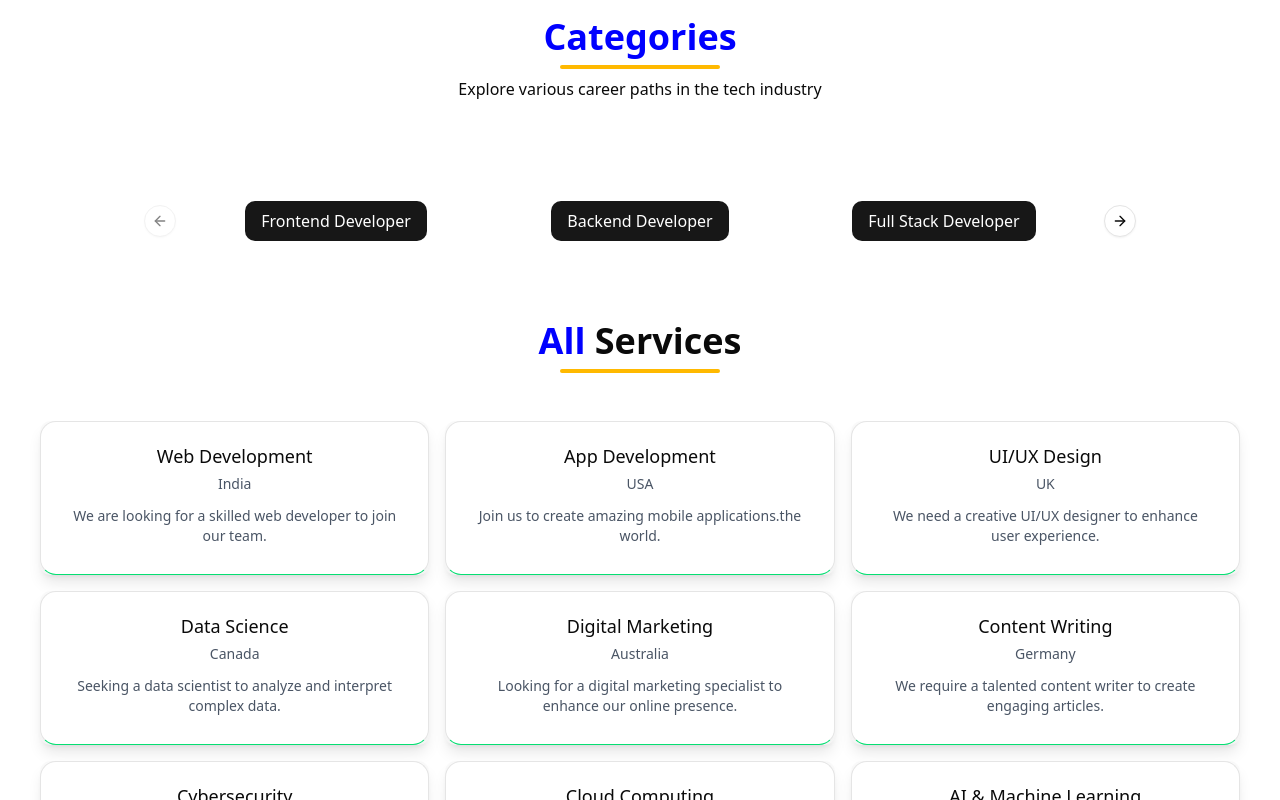
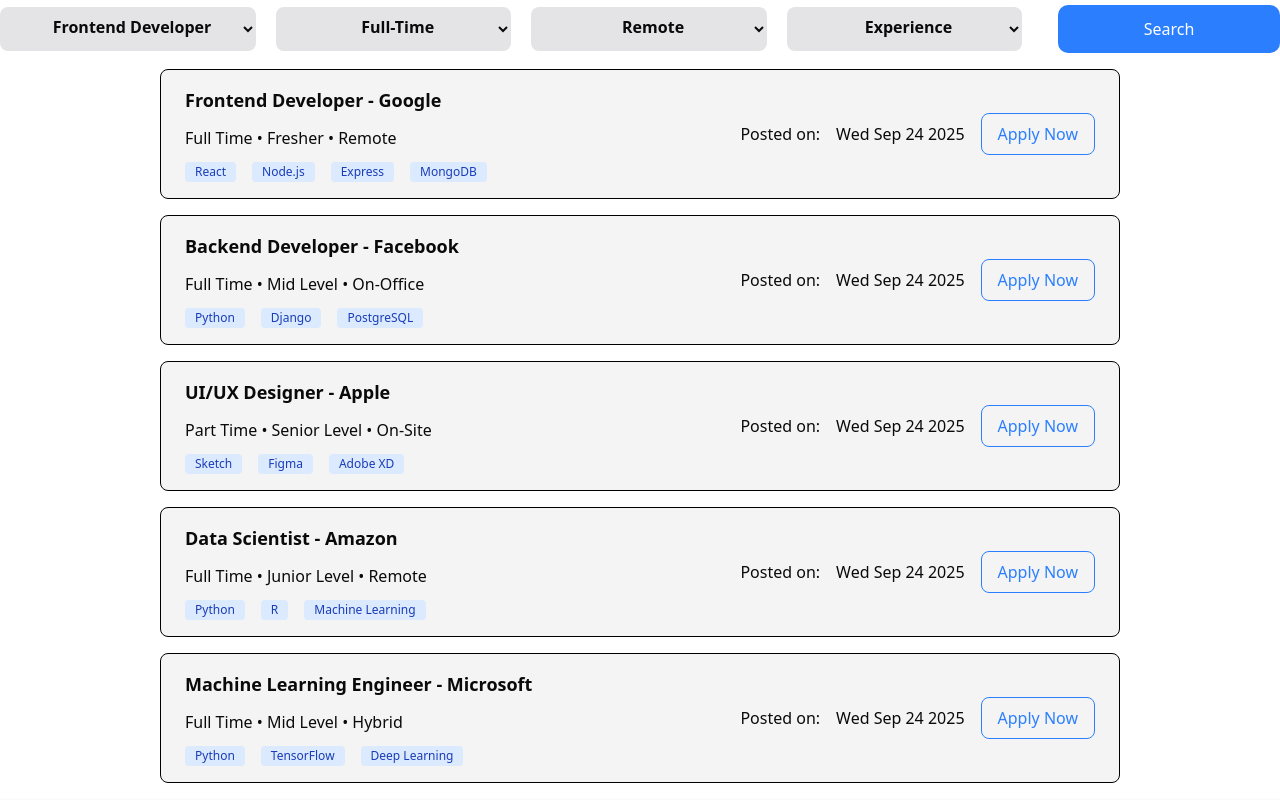
Before and after one commit to Amrenderkumar/Jiplay, a React (Vite) app: page / in a window 1280 px wide. Shown: the part 760-1560 px from the top of the page. Built offline with nearby package versions, Linux system fonts and the light colour scheme.

Commit message:
sexth commit

```diff
--- a/firebase.config.js
+++ b/firebase.config.js
@@ -24,3 +24,4 @@
 const auth = getAuth(app);
 
 export { auth };
+export { app };
--- a/package.json
+++ b/package.json
@@ -15,7 +15,7 @@
     "class-variance-authority": "^0.7.1",
     "clsx": "^2.1.1",
     "embla-carousel-react": "^8.6.0",
-    "firebase": "^12.1.0",
+    "firebase": "^12.4.0",
     "lucide-react": "^0.542.0",
     "react": "^19.1.1",
     "react-dom": "^19.1.1",
--- a/src/App.jsx
+++ b/src/App.jsx
@@ -39,4 +39,23 @@
   );
 }
 
+
+function App() {
+  const [user, setUser] = useState(null);
+
+  useEffect(() => {
+    const unsubscribe = auth.onAuthStateChanged((currentUser) => {
+      setUser(currentUser);
+    });
+
+    return () => unsubscribe();
+  }, []);
+
+  return (
+    <BrowserRouter>
+      <RouterProvider router={appRouter} />
+    </BrowserRouter>
+  );
+}
+
 export default App;
--- a/src/Component/Categories.jsx
+++ b/src/Component/Categories.jsx
@@ -1,47 +1,38 @@
-import { Carousel, CarouselContent, CarouselItem, CarouselNext, CarouselPrevious } from '@/components/ui/carousel'
 import React from 'react'
-
-const categories = [
-  "Frontend Developer",
-  "Backend Developer",
-  "Full Stack Developer",
-  "MERN Stack Developer",
-  "MEAN Stack Developer",
-  "DevOps Engineer",
-  "Data Scientist",
-  "Data Analyst",
-  "Machine Learning Engineer",
-  "Artificial Intelligence Engineer",
-  "Cloud Engineer",
-  "Cybersecurity Analyst",
-]
 
 const Categories = () => {
   return (
-    <div className="w-full max-w-4xl mx-auto">
-        <div className='my-10 py-3'>
-            <h1 className='text-4xl font-bold text-[blue] text-center '>Categories</h1>
-            <div className='w-40 h-1 border-b-4 border-y-amber-400 rounded-2xl mt-1 mx-auto md:mt-2'></div>
-            <p className='text-center py-2'>Explore various career paths in the tech industry</p>
-        </div>
-      <Carousel className="w-full max-w-4xl mx-auto my-20">
-        <CarouselContent>
-          {categories.map((category, index) => (
-            <CarouselItem
-              key={index}
-              className="basis-1/2 lg:basis-1/3 flex justify-center"
-            >
-              <button className="px-4 py-2 bg-primary text-white rounded-lg hover:bg-primary/80">
-                {category}
-              </button>
-            </CarouselItem>
-          ))}
-        </CarouselContent>
-        <CarouselPrevious />
-        <CarouselNext />
-      </Carousel>
+    <div className='flex justify-center items-center mt-10 gap-5'>
+      <select className="w-64 pt-2 text-center py-3 pl-5 bg-zinc-200 font-semibold rounded-md" id="">
+        <option value="">Frontend Developer</option>
+        <option value="">Backend Developer</option>
+        <option value="">UI/UX Designer</option>
+        <option value="">Data Scientist</option>
+        <option value="">Machine Learning Engineer</option>
+        <option value="">Cloud Engineer</option>
+        <option value="">Cybersecurity Analyst</option>
+      </select>
+      <select className="w-64 pt-2 text-center py-3 pl-5 bg-zinc-200 font-semibold rounded-md" id="">
+        <option value="">Full-Time</option>
+        <option value="">Part-Time</option>
+        <option value="">Internship</option>
+        <option value="">Freelance</option>
+      </select>
+        <select className="w-64 pt-2 text-center py-3 pl-5 bg-zinc-200 font-semibold rounded-md" id="">
+        <option value="">Remote</option>
+        <option value="">On-Office</option>
+        <option value="">Hybrid</option>
+      </select>
+       <select className="w-64 pt-2 text-center py-3 pl-5 bg-zinc-200 font-semibold rounded-md" id="">
+        <option value="">Experience</option>
+        <option value="">Fresher</option>
+        <option value="">Junior Level</option>
+        <option value="">Mid Level</option>
+        <option value="">Senior Level</option>
+       </select>
+      <button className="ml-4 px-4 py-3 w-60 bg-blue-500 text-white rounded-lg">Search</button>
     </div>
   )
 }
 
-export default Categories
+export default Categories;
--- a/src/Component/Dashboard.jsx
+++ b/src/Component/Dashboard.jsx
@@ -4,6 +4,8 @@
 import Latestjob from './Latestjob';
 import Profile from './Profile';
 import { Link } from 'react-router-dom';
+import Jobdata from '@/Jobdata';
+import { LogIn } from 'lucide-react';
 
 const Dashboard = () => {
   return (
@@ -37,7 +39,18 @@
       <div>
         <Header />
         <Categories />
-        <Latestjob />
+        {Jobdata.map((job, index) => (
+          <Latestjob
+            key={index}
+            title={job.title}
+            company={job.company}
+            type={job.type}
+            experience={job.experience}
+            location={job.location}
+            skills={job.skills}
+            date={job.date}
+          />
+        ))}
         <Profile />
         <Footer />
       </div>
--- a/src/Component/Jobcard.jsx
+++ /dev/null
@@ -1,20 +0,0 @@
-
-import React from 'react'
-
-const Jobcard = ({ job }) => {
-    return (
-        <div className='overflow-hidden shadow-lg rounded-lg'>
-            <div className='p-5 rounded-2xl bg-white border border-b-green-400 shadow-[0_4px_20px_rgba(0,0,0,0.1)] hover:shadow-[0_8px_30px_rgba(0,0,0,0.15)] hover:scale-105 transition-all duration-300 ease-in-out hover:bg-blue-50'>
-                <div>
-                    <h1 className='text-lg font-medium'>{job.Services}</h1>
-                    <p className='text-sm text-gray-600 p-1'>{job.location}</p>
-                </div>
-                <div>
-                    <p className='text-sm text-gray-600 p-2'>{job.description}</p>
-                </div>
-            </div>
-        </div>
-    )
-}
-
-export default Jobcard
--- a/src/Component/Latestjob.jsx
+++ b/src/Component/Latestjob.jsx
@@ -1,73 +1,28 @@
 import React from 'react'
-import Jobcard from './Jobcard';
 
- const randomJobs = [
-   {
-     id: 1,
-     Services: "Web Development",
-     location: "India",
-     description: "We are looking for a skilled web developer to join our team."
-   },
-   {
-     id: 2,
-     Services: "App Development",
-     location: "USA",
-     description: "Join us to create amazing mobile applications.the world."
-   },
-   {
-     id: 3,
-     Services: "UI/UX Design",
-     location: "UK",
-      description: "We need a creative UI/UX designer to enhance user experience."
-   },
-   {
-     id: 4,
-     Services: "Data Science",
-     location: "Canada",
-      description: "Seeking a data scientist to analyze and interpret complex data."
-   },
-   {
-     id: 5,
-     Services: "Digital Marketing",
-     location: "Australia",
-     description: "Looking for a digital marketing specialist to enhance our online presence."
-   },
-   {
-     id: 6,
-     Services: "Content Writing",
-     location: "Germany",
-      description: "We require a talented content writer to create engaging articles."
-   },
-   {
-      id: 7,
-      Services: "Cybersecurity",
-      location: "Singapore",
-      description: "Hiring a cybersecurity expert to protect our digital assets."
-   },
-   {
-      id: 8,
-      Services: "Cloud Computing",
-      location: "India",
-      description: "Seeking a cloud computing specialist to manage our cloud infrastructure."
-   },
-   {
-      id: 9,
-      Services: "AI & Machine Learning",
-      location: "USA",
-      description: "Looking for an AI/ML engineer to develop intelligent systems."
-   }
- ];
-const Latestjob = () => {
+
+
+const Skill = ["React","Node.js","Express","MongoDB"];
+const date1 = new Date();
+
+const Latestjob = (props) => {
   return (
-    <div>
-      <h1 className='text-4xl font-bold text-center my-10'>
-        <span className='text-[blue]'>All</span> Services
-        <div className='md:w-40 w-28 h-1 border-b-4 border-y-amber-400 rounded-2xl mt-1 mx-auto md:mt-2 mb-12'></div>
-      </h1>
-      <div className='grid gap-4 my-5 m-5 lg:grid-cols-3 md:grid-cols-2 sm:grid-cols-1 max-w-[1200px] mx-auto text-center'>
-      {randomJobs.map((job) => (
-        <Jobcard key={job.id} job={job} />
-      ))}
+    <div className='mx-40 mb-4 mt-4 space-y-6'>
+      <div className='flex justify-between items-center px-6 py-4 bg-zinc-100 rounded-md border border-black shadow-lime-100'>
+        <div className='flex flex-col items-start gap-3'>
+          <h1 className='text-lg font-semibold'>{props.title} - {props.company}</h1>
+          <p>{props.type} &#x2022; {props.experience} &#x2022; {props.location}</p>
+          <div className='flex items-center gap-2'>
+            {props.skills.map((skills, index) => (
+              <span key={index} className='bg-blue-100 text-blue-800 text-xs font-medium mr-2 px-2.5 py-0.5 rounded'>{skills}</span>
+            ))}
+          </div>
+        </div>
+        <div className='flex items-center gap-4'>
+          <h2>Posted on:</h2>
+          <p>{date1.toDateString()}</p>
+          <button className='text-blue-500 border border-blue-500 px-4 py-2 rounded-md hover:bg-blue-500 hover:text-white'>Apply Now</button>
+        </div>
       </div>
     </div>
   )
--- a/src/Component/Trainee/Trainee.jsx
+++ b/src/Component/Trainee/Trainee.jsx
@@ -10,7 +10,8 @@
   Stipend: "15000 - 20,000 P.M.",
   type: "Full-time",
   mode: "Remote",
-  positions: 1
+  positions: 1,
+  link: ""
 },
 {
   id: 2,
@@ -49,7 +50,8 @@
           {jobs.map((job) => (
             <div
   key={job.id}
-              className="border rounded-xl shadow-md p-4 hover:shadow-lg transition"
+  onClick={() => window.open(job.link, "_blank")}
+  className="border rounded-xl shadow-md p-4 hover:shadow-lg hover:bg-blue-50 transition cursor-pointer"
 >
   <h2 className="text-lg font-semibold">{job.company}</h2>
   <p className="text-sm text-gray-500">{job.location}</p>
@@ -71,6 +73,7 @@
     </span>
   </div>
 </div>
+
           ))}
         </div>
       </div>
--- /dev/null
+++ b/src/Jobdata.js
@@ -0,0 +1,52 @@
+export default [
+    {
+        id: 1,
+        title: "Frontend Developer",
+        company: "Google",
+        type: "Full Time",
+        experience: "Fresher",
+        location: "Remote",
+        skills: ["React", "Node.js", "Express", "MongoDB"],
+        date: "2023-10-01"
+    },
+    {
+        id: 2,
+        title: "Backend Developer",
+        company: "Facebook",
+        type: "Full Time",
+        experience: "Mid Level",
+        location: "On-Office",
+        skills: ["Python", "Django", "PostgreSQL"],
+        date: "2023-10-03"
+    },
+    {
+        id: 3,
+        title: "UI/UX Designer",
+        company: "Apple",
+        type: "Part Time",
+        experience: "Senior Level",
+        location: "On-Site",
+        skills: ["Sketch", "Figma", "Adobe XD"],
+        date: "2023-10-05"
+    },
+    {
+        id: 4,
+        title: "Data Scientist",
+        company: "Amazon",
+        type: "Full Time",
+        experience: "Junior Level",
+        location: "Remote",
+        skills: ["Python", "R", "Machine Learning"],
+        date: "2023-10-07"
+    },
+    {
+        id: 5,
+        title: "Machine Learning Engineer",
+        company: "Microsoft",
+        type: "Full Time",
+        experience: "Mid Level",
+        location: "Hybrid",
+        skills: ["Python", "TensorFlow", "Deep Learning"],
+        date: "2023-10-09"
+    }
+]
```
Also changed, not shown: src/Component/Internship/Internship.jsx (+29 -26 lines), src/authentication/Login.jsx (+14 -13 lines), src/authentication/Signup.jsx (+19 -10 lines), 2 other files (tests, documents, lock files or other folders). Lines whose indentation alone changed are shown as unchanged.
